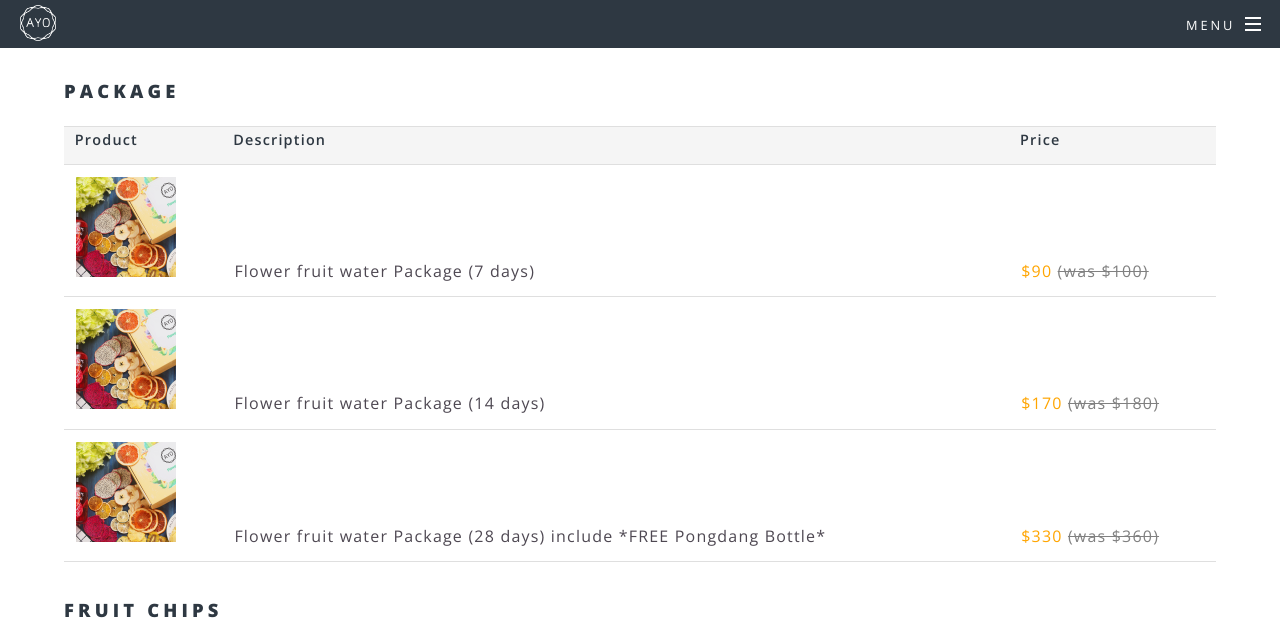
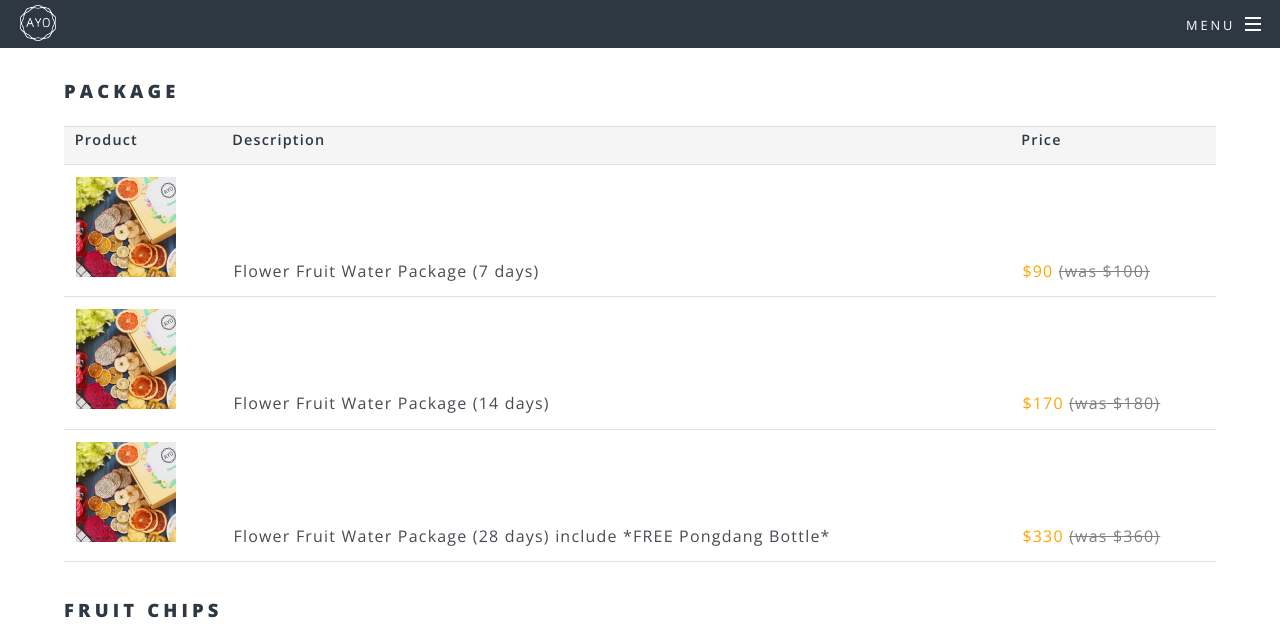
Before and after one commit to ckhung93/ayowater.github.io, a Jekyll site: the page built from products.html, in a window 1280 px wide and 900 px high, scrolled down 356 px. Shown: the top 635 px of the window. Built offline with Jekyll 4.4.1, drawn with Linux system fonts in a browser that asks for light colours.

```diff
--- a/products.html
+++ b/products.html
@@ -13,21 +13,21 @@ title: Products
   </tr>
   <tr>
     <td><img src="images/package.png" height="100"></td>
-    <td>Flower fruit water Package (7 days)</td>
+    <td>Flower Fruit Water Package (7 days)</td>
     <td><font color="orange">$90 </font><font color="grey"><s>(was $100)</s></font></td>
   </tr>
   <tr>
   </tr>
   <tr>
     <td><img src="images/package.png" height="100"></td>
-    <td>Flower fruit water Package (14 days)</td>
+    <td>Flower Fruit Water Package (14 days)</td>
     <td><font color="orange">$170 </font><font color="grey"><s>(was $180)</s></font></td>
   </tr>
   <tr>
   </tr>
   <tr>
     <td><img src="images/package.png" height="100"></td>
-    <td>Flower fruit water Package (28 days) include *FREE Pongdang Bottle* </td>
+    <td>Flower Fruit Water Package (28 days) include *FREE Pongdang Bottle* </td>
     <td><font color="orange">$330 </font><font color="grey"><s>(was $360)</s></font></td>
   </tr>
 	</table>
```
